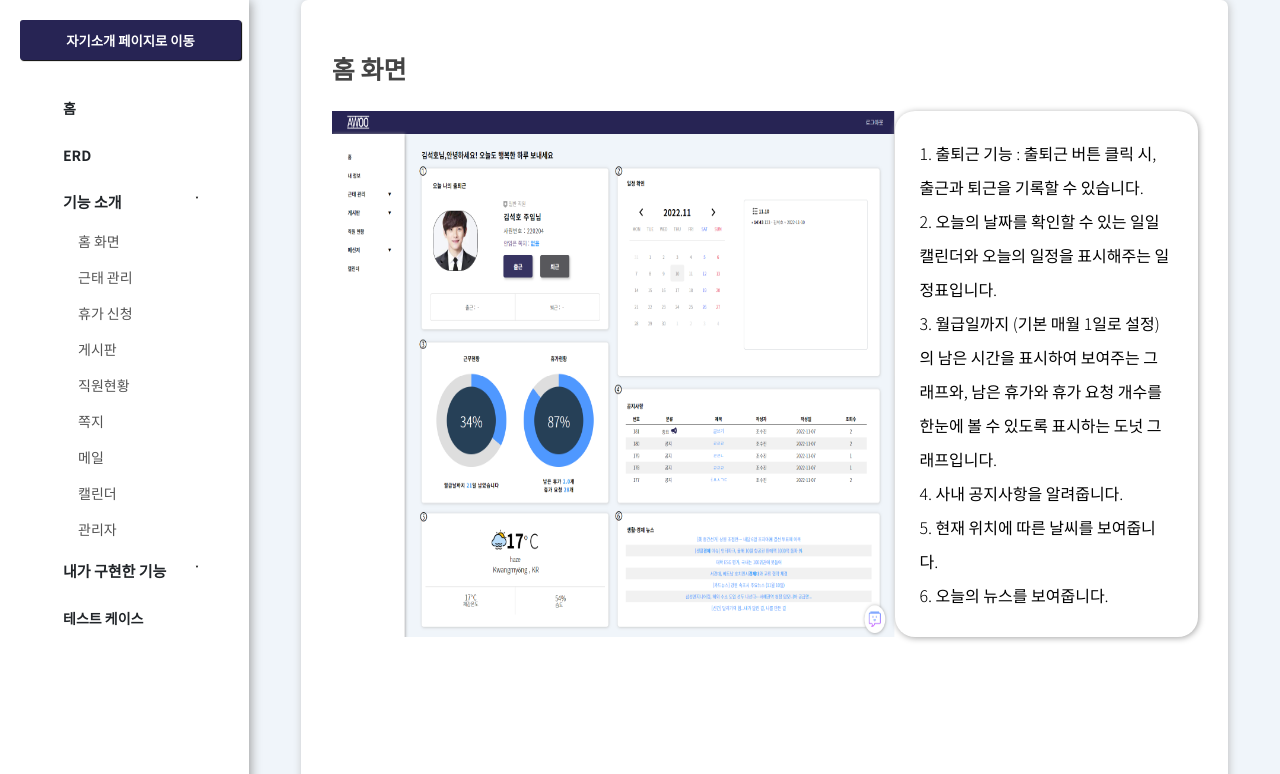
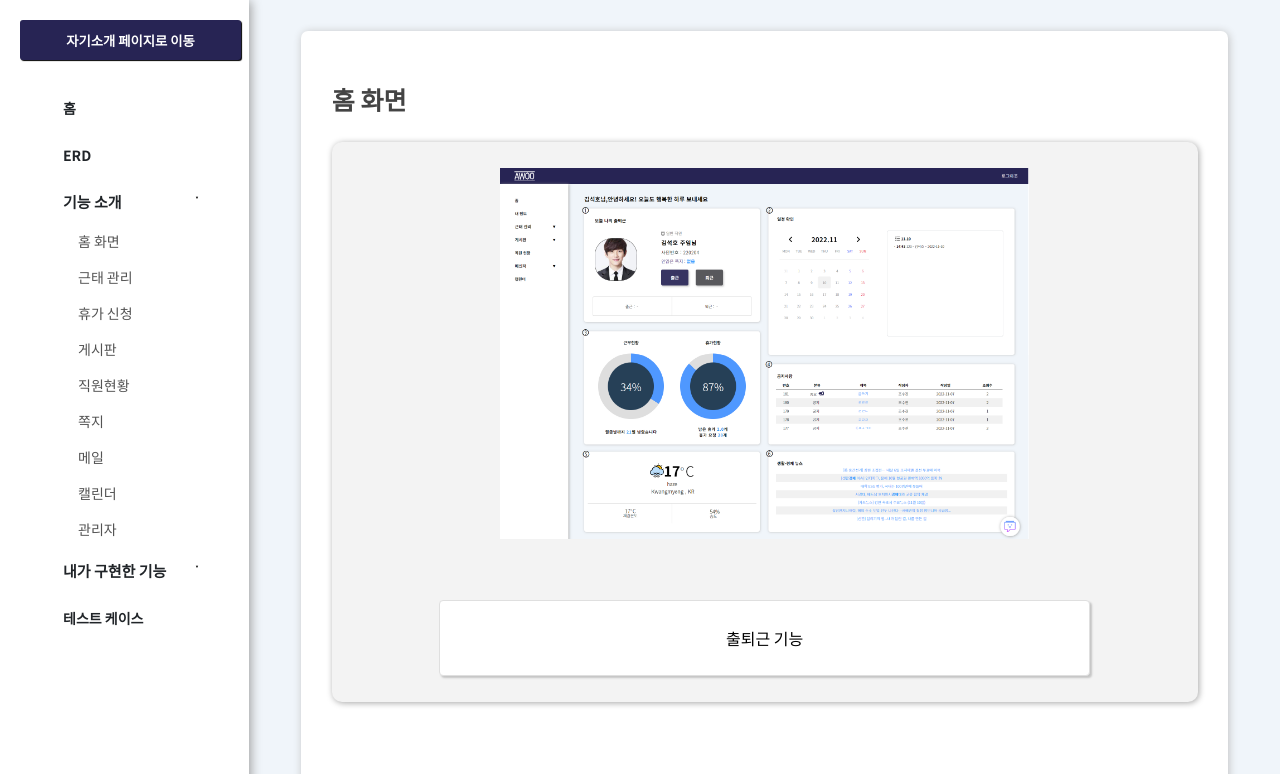
Before and after one commit to gabeenK/Gabeen-Web-Portfolio, a plain HTML site: page portfolio/awoo/awoo-functions.html in a window 1280 px wide. Shown: the top 774 px of the page. Drawn offline with Linux system fonts and the light colour scheme.

Commit message:
2022-11-11

```diff
--- a/portfolio/awoo/awoo-functions.html
+++ b/portfolio/awoo/awoo-functions.html
@@ -15,6 +15,7 @@
     .inner-div-bbs{
         padding-top: 0;
         scroll-behavior: smooth;
+        margin-top: 3%;
     }
     .sub{
         animation: open 1s both 0s;
@@ -46,25 +47,43 @@
         margin-bottom: 25px;
     }
     .section-container{
-        display: flex;
-        width:100%;
-        height:100%;
-        justify-content: space-between;
+    display: flex;
+    width: 100%;
+    height: 100%;
+    justify-content: space-between;
+    flex-direction: column;
+    align-items: center;
+    background-color: #f3f3f3;
+    border-radius: 10px;
+    box-shadow: 1px 1px 6px #a7a7a7;
+    min-height: 70vh;
+    padding: 3%;
+    box-sizing: border-box;
     }
     .description{
-        width: 400px;
+        width: 80%;
         /* border: 1px solid black; */
         background-color: white;
-        box-shadow: 1px 1px 6px #a5a5a5;
-        border-radius: 20px;
+        box-shadow: 2px 2px 2px #c5c5c5;
+        border-radius: 4px;
         display: flex;
         justify-content: center;
         align-items: center;
-        line-height: 34px;
         padding: 25px;
         box-sizing: border-box;
+        margin-top: 35px;
+        border: 1px solid #dfdfdf;
     }
 
+
+    html {
+    scroll-behavior: smooth;
+    }
+    @media (prefers-reduced-motion: reduce) {
+        html {
+            scroll-behavior: auto;
+        }
+    }
 </style>
 
 <body>
@@ -129,39 +148,44 @@
             </nav>
 
             <script src="./resource/dropDown.js"></script>
+            <span id="home"></span>
 			<div class="container-inner-bbs" >
 				<div class="inner-div-bbs">
-                            <div id="home">
+                            <div class="home">
                                 <h1>홈 화면</h1>
                                 <div class="section-container">
                                     <img src="./resource/home.png" alt="">
                                     <div class="description">
-                                        <ul>
+                                        출퇴근 기능
+                                        <!-- <ul>
                                             <ol>1. 출퇴근 기능 : 출퇴근 버튼 클릭 시, 출근과 퇴근을 기록할 수 있습니다.</ol>
                                             <ol>2. 오늘의 날짜를 확인할 수 있는 일일 캘린더와 오늘의 일정을 표시해주는 일정표입니다.</ol>
                                             <ol>3. 월급일까지 (기본 매월 1일로 설정)의 남은 시간을 표시하여 보여주는 그래프와, 남은 휴가와 휴가 요청 개수를 한눈에 볼 수 있도록 표시하는 도넛 그래프입니다.</ol>
                                             <ol>4. 사내 공지사항을 알려줍니다.</ol>
                                             <ol>5. 현재 위치에 따른 날씨를 보여줍니다.</ol>
                                             <ol>6. 오늘의 뉴스를 보여줍니다.</ol>
-                                        </ul>
+                                        </ul> -->
                                     </div>
                                 </div>
+
                             </div>
                             <div id="commuting">
                                 <h1>근태 관리</h1>
                                 <div class="section-container">
                                     <img src="./resource/commuting.PNG" alt="">
                                     <div class="description">
-                                        <ul>
+                                        1. 출퇴근 기능 : 출퇴근 버튼 클릭 시, 출근과 퇴근을 기록할 수 있습니다.
+                                        <!-- <ul>
                                             <ol>1. 출퇴근 기능 : 출퇴근 버튼 클릭 시, 출근과 퇴근을 기록할 수 있습니다.</ol>
                                             <ol>2. 오늘의 날짜를 확인할 수 있는 일일 캘린더와 오늘의 일정을 표시해주는 일정표입니다.</ol>
                                             <ol>3. 월급일까지 (기본 매월 1일로 설정)의 남은 시간을 표시하여 보여주는 그래프와, 남은 휴가와 휴가 요청 개수를 한눈에 볼 수 있도록 표시하는 도넛 그래프입니다.</ol>
                                             <ol>4. 사내 공지사항을 알려줍니다.</ol>
                                             <ol>5. 현재 위치에 따른 날씨를 보여줍니다.</ol>
                                             <ol>6. 오늘의 뉴스를 보여줍니다.</ol>
-                                        </ul>
+                                        </ul> -->
                                     </div>
                                 </div>
+
                             </div>
                             <div id="holiday">
                                 <h1>휴가신청</h1>
```
